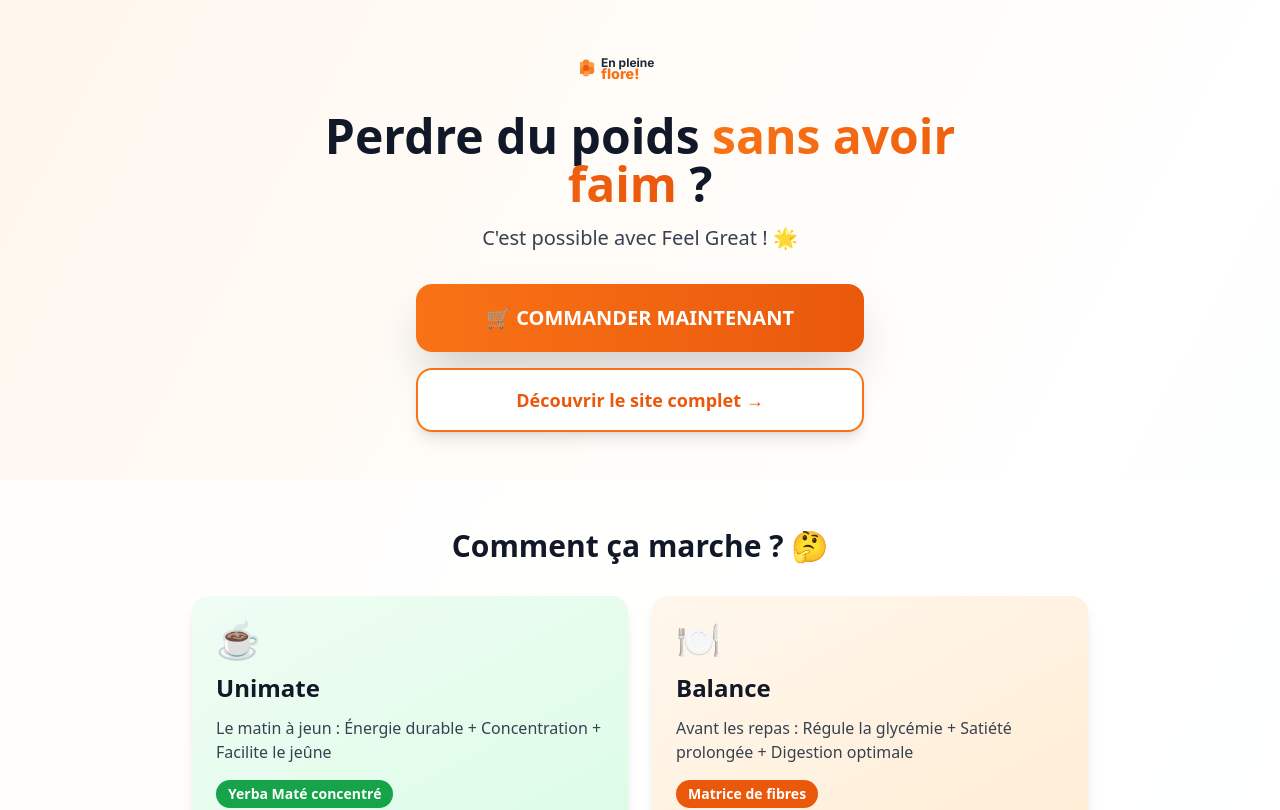
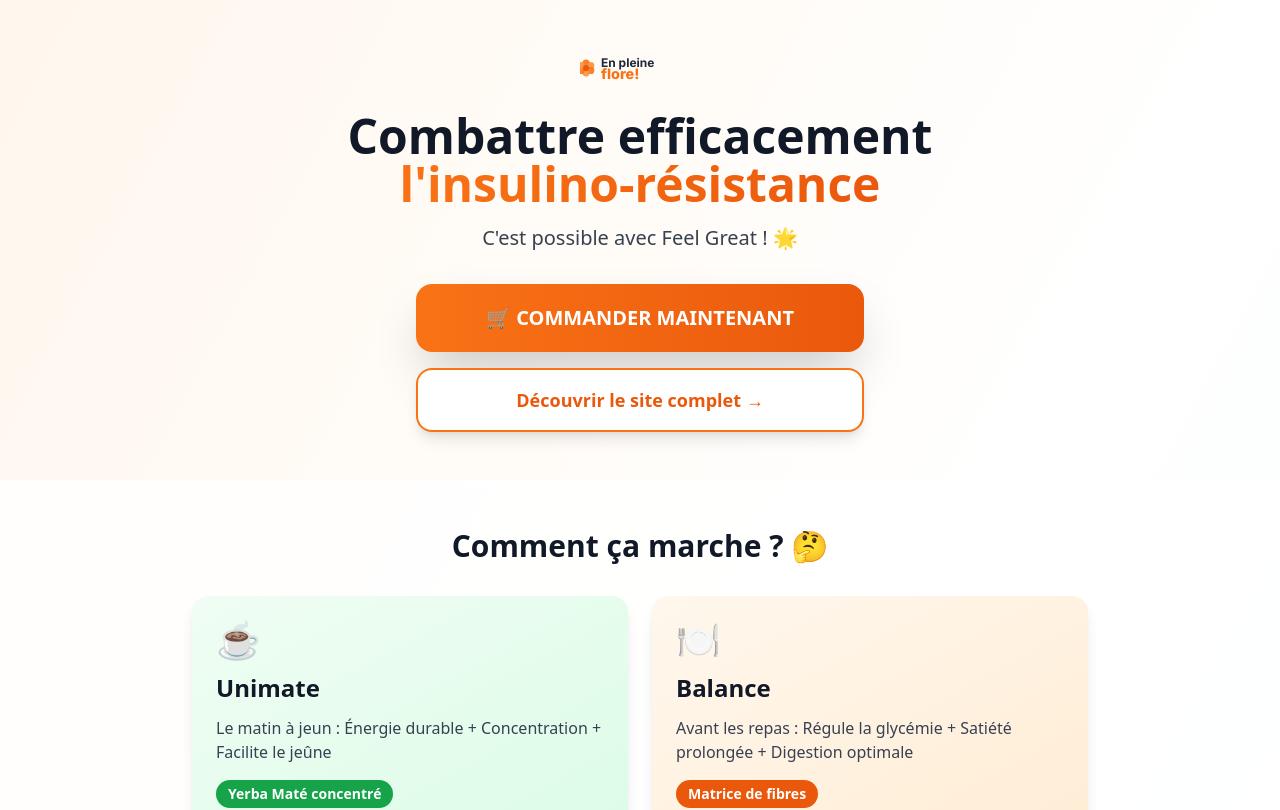
Before and after one commit to Nosioul/EnPleineFlore, a Next.js app: page /tiktok in a window 1280 px wide. Shown: the top 810 px of the page. Built offline with nearby package versions, Linux system fonts and the light colour scheme.

Commit message:
changement nom

```diff
--- a/src/pages/tiktok.tsx
+++ b/src/pages/tiktok.tsx
@@ -33,7 +33,7 @@
 
             {/* Titre accrocheur */}
             <h1 className="text-4xl md:text-5xl font-extrabold text-gray-900 mb-4 leading-tight">
-              Perdre du poids <span className="text-transparent bg-clip-text bg-gradient-to-r from-flore-orange-500 to-flore-orange-600">sans avoir faim</span> ?
+              Combattre efficacement <span className="text-transparent bg-clip-text bg-gradient-to-r from-flore-orange-500 to-flore-orange-600">l'insulino-résistance</span>
             </h1>
 
             <p className="text-xl text-gray-700 mb-8 font-medium">
```
